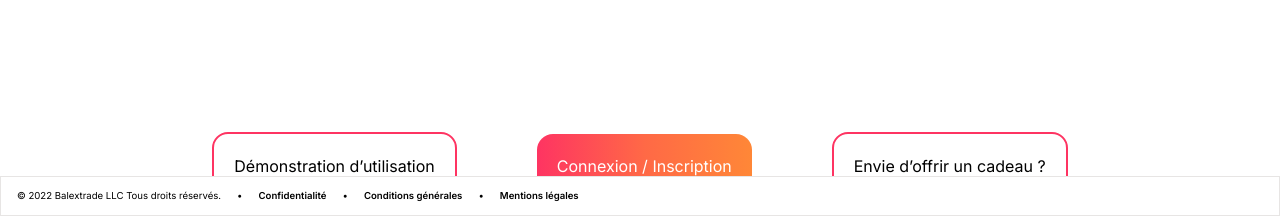
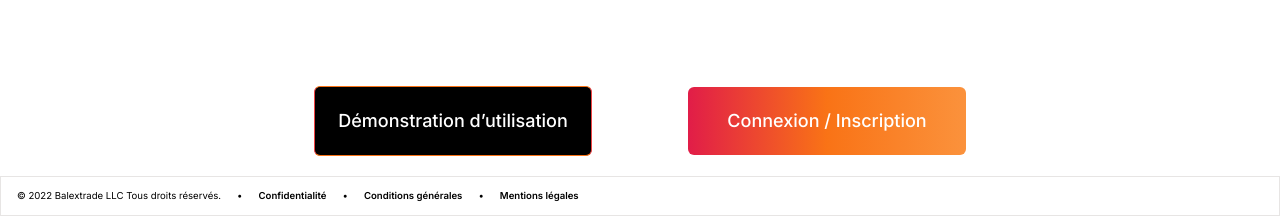
Before and after one commit to silverknight59222/onehaircut-frontend, a Next.js app: page / in a window 1280 px wide. Shown: the part 584-800 px from the top of the page. Built offline with nearby package versions, Linux system fonts and the light colour scheme; no server answers.

Commit message:
Welcome page not logged in design modification

```diff
--- a/src/components/pages/welcome/index.tsx
+++ b/src/components/pages/welcome/index.tsx
@@ -330,16 +330,18 @@ const Welcome = () => {
         </div>
 
         {isLoggedIn && (
-          <div className="flex py-4 mx-3 gap-3 sm:gap-12 md:gap-20 items-center justify-center bg-white w-full fixed bottom-0">
-            <div className="p-2 sm:p-4 md:p-5 text-center border-[#FE3462] border-2 rounded-2xl cursor-pointer ml-3">
+          <div className="flex py-4 mx-3 gap-3 sm:gap-12 md:gap-20 items-center justify-center bg-white w-full fixed bottom-8">
+            <div className={`p-2 sm:p-4 md:p-5 text-center ${Theme_A.button.medLargeBlackButton}`}>
               Démonstration d’utilisation
             </div>
-            <div onClick={() => router.push('/login')} className="p-2 sm:p-4 md:p-5 text-white text-center rounded-2xl cursor-pointer bg-gradient-to-r from-primaryGradientFrom via-primaryGradientVia to-primaryGradientTo">
+            <div onClick={() => router.push('/login')} className={`p-2 sm:p-4 md:p-5 text-center ${Theme_A.button.medLargeGradientButton}`}>
               Connexion / Inscription
             </div>
+            {/*
             <div className="p-2 sm:p-4 md:p-5 text-center border-[#FE3462] border-2 rounded-2xl cursor-pointer mr-3">
               Envie d’offrir un cadeau ?
             </div>
+            */}
           </div>
 
         )}
--- a/src/components/shared/Navbar/index.tsx
+++ b/src/components/shared/Navbar/index.tsx
@@ -306,7 +306,7 @@ const Navbar = ({ isWelcomePage, isServicesPage, isSalonPage, isBookSalon, onTyp
           className="relative flex items-center justify-center md:justify-end gap-4"
         >
           {!isLoggedIn &&
-            <button onClick={() => router.push('/registration')} className="w-52 2xl:w-60 h-11 text-white font-semibold bg-background-gradient rounded-3xl">
+            <button onClick={() => router.push('/registration')} className="w-52 2xl:w-60 h-11 text-white font-semibold bg-background-gradient rounded-3xl shadow-sm hover:shadow-lg transform hover:scale-105 transition-transform ">
               Enregistre mon salon
             </button>}
           {/* {isLoggedIn ? (
--- a/src/components/utilis/Themes.ts
+++ b/src/components/utilis/Themes.ts
@@ -61,6 +61,7 @@ export const Theme_A = {
     medGreydButton: `flex items-center justify-center bg-white text-stone-400 font-medium text-sm border border-stone-200  rounded-md transform hover:scale-90 transition-transform hover:shadow-inner`,
     mediumGradientButton: `text-white font-medium text-md rounded-md px-4 py-2 ${ColorsThemeA.OhcGradient_A} transform hover:scale-105 transition-transform hover:shadow-[0px_7px_12px_0px_rgba(255,125,60,0.25)] cursor-pointer`,
     medLargeGradientButton: `text-white font-medium text-lg ml-2 mr-2 mb-3 rounded-md w-[278px] py-2 ${ColorsThemeA.OhcGradient_A} transform hover:scale-105 transition-transform hover:shadow-[0px_7px_12px_0px_rgba(255,125,60,0.25)]`,
+    medLargeBlackButton: `text-white font-medium text-lg ml-2 mr-2 mb-3 rounded-md w-[278px] py-2 bg-black border border-x-red-500 border-y-orange-500 transform hover:scale-105 transition-transform hover:shadow-md`,
     smallGradientButton: `text-white font-medium text-sm rounded-md px-4 py-2 ${ColorsThemeA.OhcGradient_A}  shadow-md transform hover:scale-105 transition-transform hover:shadow-[0px_3px_6px_0px_rgba(255,125,60,0.25)]`,
     scrollToTheTopButton: `fixed bottom-10 right-10 mb-8 p-4 bg-stone-300 text-sm text-white px-6 py-2 rounded-lg transform hover:scale-105 transition-transform`,
     deleteButtonSmall: `bg-red-600 flex items-center justify-center text-white font-medium text-sm rounded-md bg-white transform hover:scale-90 transition-transform hover:shadow-md`,
```
